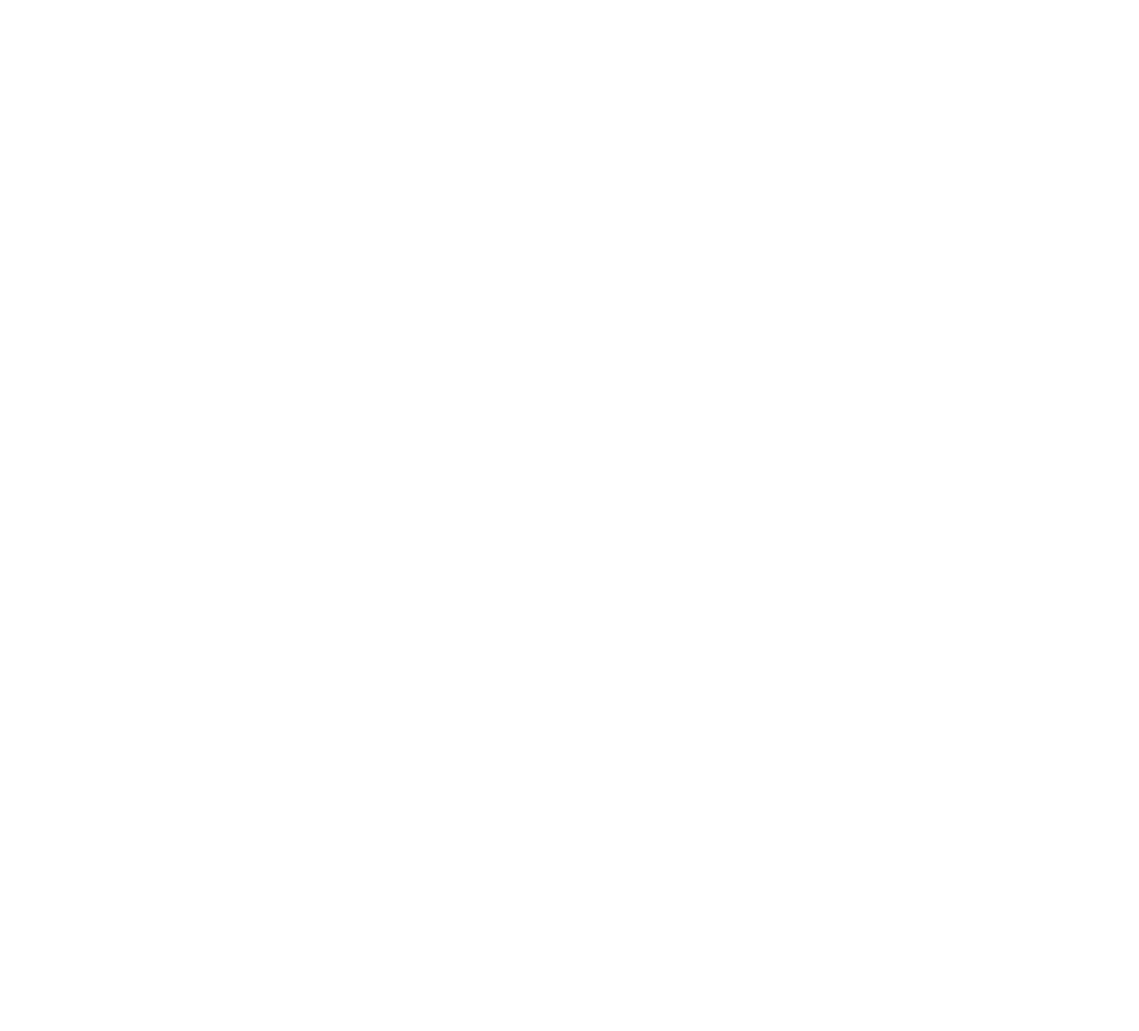
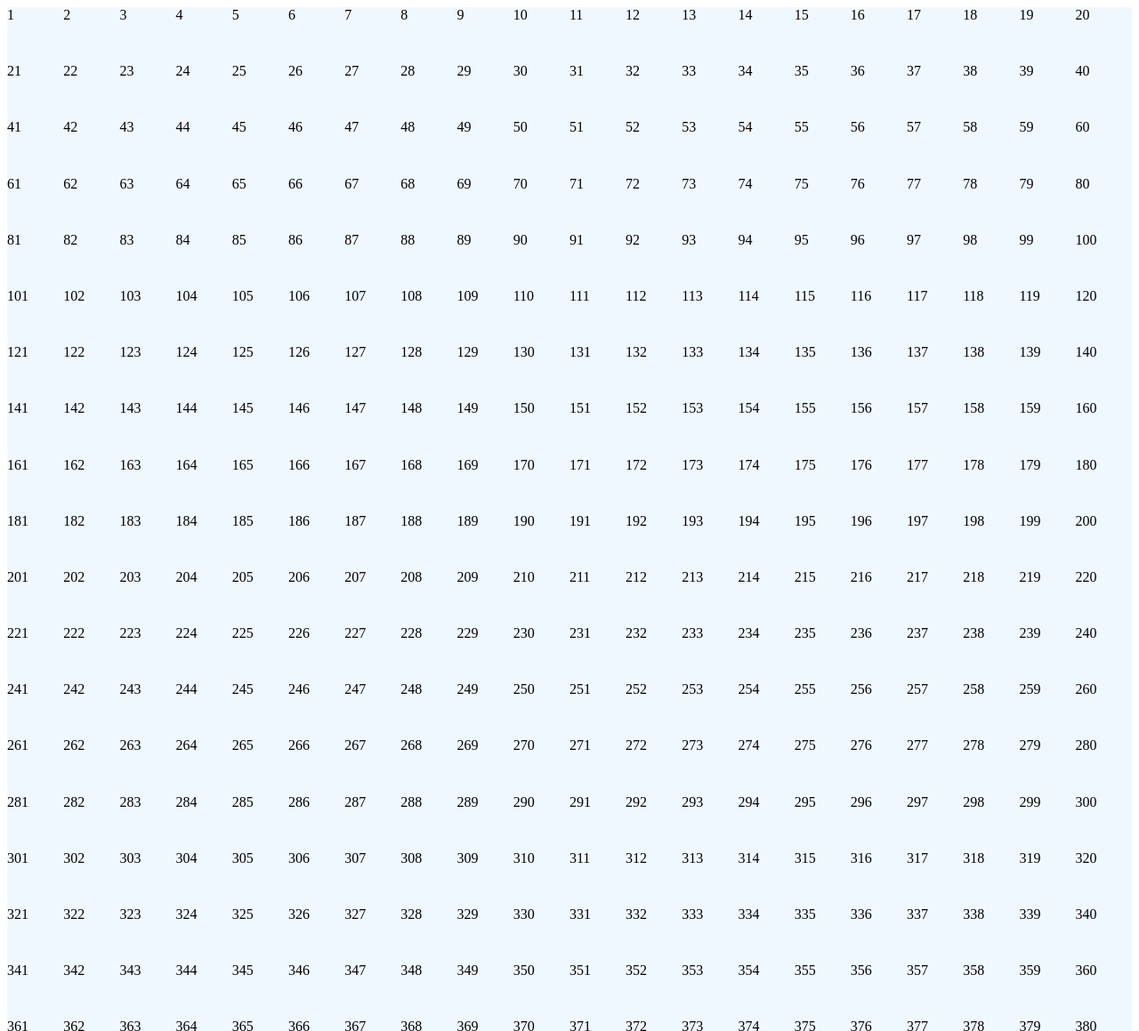
Before and after one commit to lon-C/SketchyNotepad, a plain HTML site: page index.html in a window 1280 px wide. Shown: the top 1159 px of the page at 89% size. Before the commit the page ends 976 px from the top, so only its background shows below. Drawn offline with Linux system fonts and the light colour scheme.

Commit message:
boxes sizes are updated in response to the number of boxes

```diff
--- a/script.js
+++ b/script.js
@@ -1,12 +1,22 @@
 const container = document.querySelector('.container');
 
-for(let i = 1; i <= 256; i++) {
+const squaresPerSide = 20;
+
+const flexBasis = 100 / squaresPerSide +"%";
+
+for(let i = 1; i <= squaresPerSide*squaresPerSide; i++) {
     const div = document.createElement('div');
     div.className = 'box';
     div.id = `${i}`;
+    div.textContent = `${i}`;
     container.appendChild(div);
 }
 
 container.addEventListener("mouseover", (event) => {
     event.target.className = 'hovered-box';
 });
+
+//Boxes size is being updated after the number of boxes is chosen:
+document.querySelectorAll(".box").forEach(box => {
+    box.style.flex = `0 0 ${flexBasis}`;
+});
--- a/style.css
+++ b/style.css
@@ -1,15 +1,16 @@
+
 .container {
     display: flex;
     flex-wrap: wrap;
 }
 
 .box {
-    block-size: 3.75em;
-    flex-basis: 6.25%;
+    background-color: aliceblue;
+    aspect-ratio: 1 / 1;
 }
 
 .hovered-box {
     background-color: black;
-    block-size: 3.75em;
+    aspect-ratio: 1 / 1;
     flex-basis: 6.25%;
 }
```
